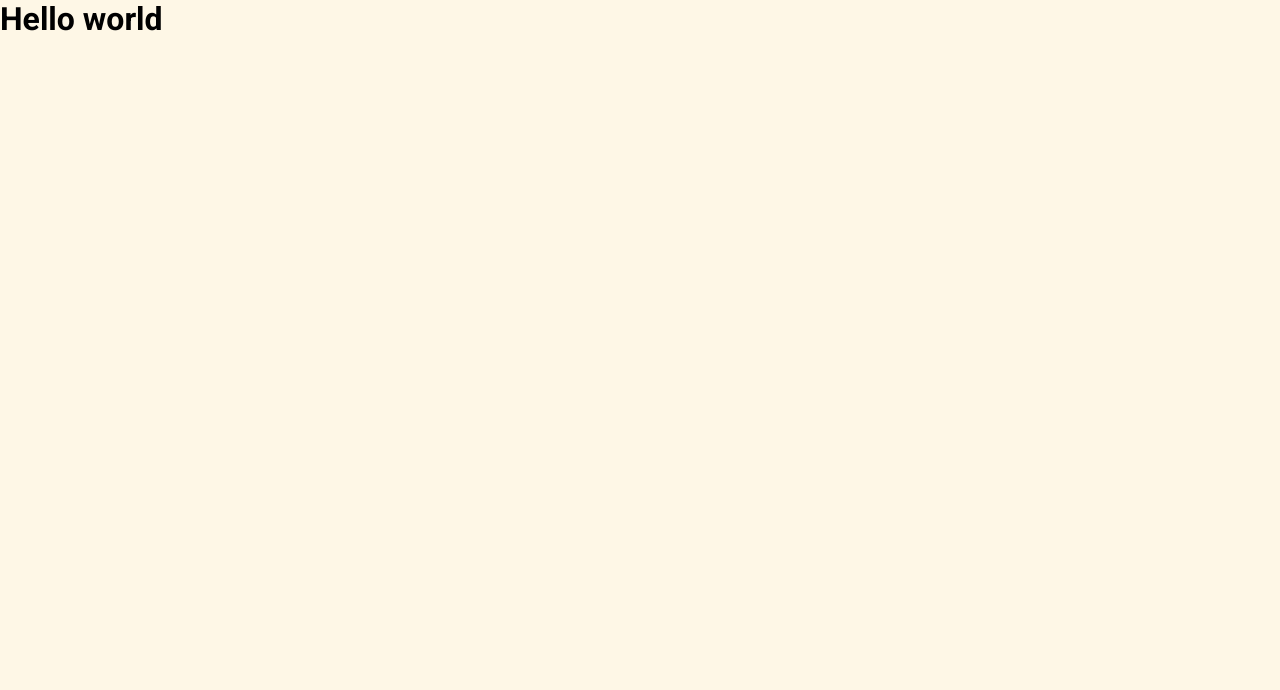
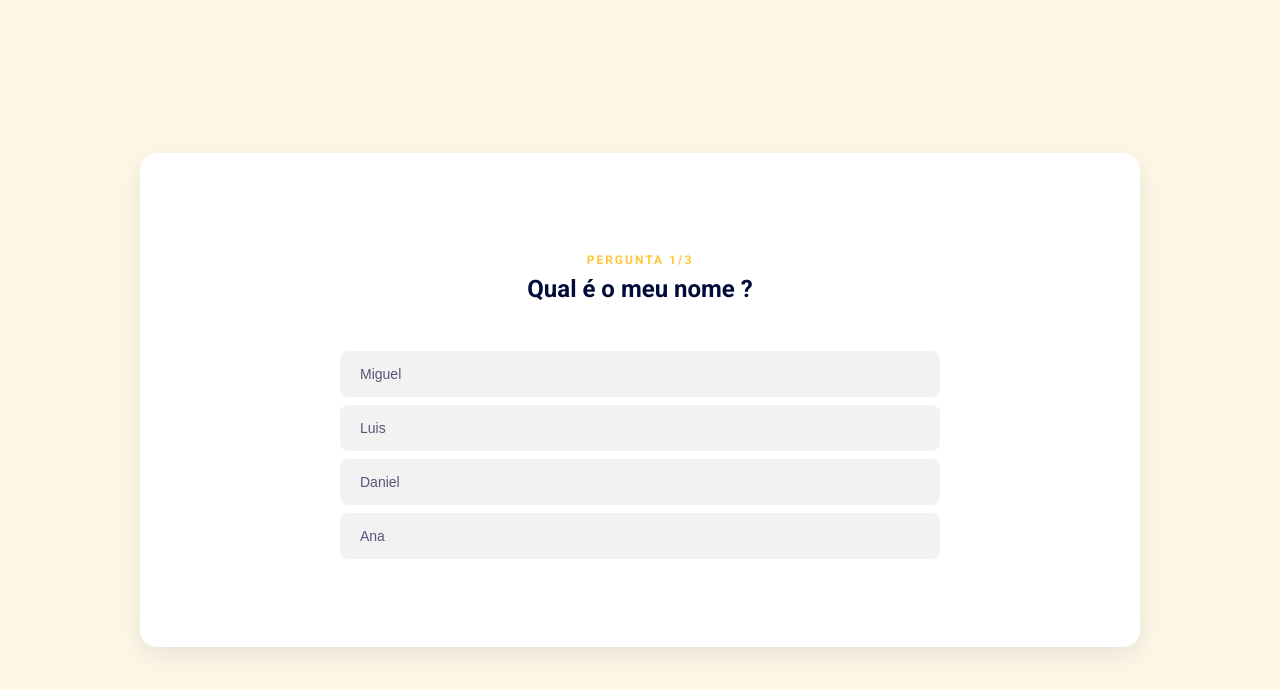
Before and after one commit to Danielpatinno/projeto-01-quiz, a React (Vite) app: page / in a window 1280 px wide. Shown: the top 690 px of the page. Built offline with nearby package versions, Linux system fonts and the light colour scheme.

Commit message:
feat: add Quiz

```diff
--- a/src/App.jsx
+++ b/src/App.jsx
@@ -1,9 +1,14 @@
 import "./styles/global.css"
+
+// Components
+import { Quiz } from "./components/Quiz"
 
 function App() {
 
   return (
-      <h1>Hello world</h1>
+      <Quiz/>
+
+
   )
 }
 
--- /dev/null
+++ b/src/components/Quiz/index.jsx
@@ -0,0 +1,85 @@
+// styles
+import styles from "./styles.module.css"
+
+// components
+import { QuestionAnswer } from "../QuestionAnswer"
+import { useState } from "react";
+
+const QUESTIONS = [
+    {
+        id: 1,
+        question: "Qual é o meu nome ?",
+        answer: ["Miguel", "Luis", "Daniel", "Ana"],
+        correctAnswer: "Daniel"
+    },
+    {
+        id: 2,
+        question: "Qual é a minha idade?",
+        answer: ["19", "15", "30", "22"],
+        correctAnswer: "19"
+    },
+    {
+        id: 3,
+        question: "O que eu sou ?",
+        answer: ["Programador", "Médico", "Eletricista", "Jogador"],
+        correctAnswer: "Programador"
+    },
+    {
+        id: 4,
+        question: "Qual é Daniel ?",
+        answer: ["Homen de Ferro", "Super man", "Homen Aranha", "Homen Formiga"],
+        correctAnswer: "Homen Formiga"
+    }
+
+]
+
+export function Quiz() {
+    const currentQuestion = QUESTIONS[0];
+    const [correctAnswersCount, setCorrectAnswersCount] = useState(0)
+    const [isCurrentQuestionAnswered , setIsCurrentQuestionAnswered] = useState(false)
+
+const handleAnswerQuestion = (event, question, answer) => {
+    if(isCurrentQuestionAnswered) {
+            return;
+        }
+    const isCorrectAnswer = question.correctAnswer === answer
+
+    const resultClassName = isCorrectAnswer ? styles.correct : styles.incorrect
+        event.currentTarget.classList.toggle(resultClassName)
+
+        if(isCorrectAnswer) {
+            setCorrectAnswersCount(correctAnswersCount + 1)
+        }
+
+        setIsCurrentQuestionAnswered(true)
+
+    }
+
+    return (
+        <div className={styles.container}>
+            <div className={styles.card}>
+                <div className={styles.quiz}>
+                    <header className={styles.quizHeader}>
+                        <span className={styles.questionCount}>PERGUNTA 1/3</span>
+                        <p className={styles.question}>
+                            {currentQuestion.question}
+                        </p>
+                    </header>
+
+                    <ul className={styles.answer}>
+                        {currentQuestion.answer.map((answer) => (
+                            <li key={answer} className={styles.answerItem}>
+                                <QuestionAnswer
+                                    answer={answer} question={currentQuestion}
+                                    handleAnswerQuestion = {handleAnswerQuestion}
+                                />
+                            </li>
+                        ))}
+                    </ul>
+                </div>
+            </div>
+
+        </div>
+
+    )
+}
--- /dev/null
+++ b/src/components/Quiz/styles.module.css
@@ -0,0 +1,67 @@
+.container {
+    display: flex;
+    justify-content: center;
+    align-items: center;
+    height: 100%;
+}
+
+.card {
+    display: flex;
+    background-color: #fff;
+    border-radius: 16px;
+    max-width: 1000px;
+    width: 100%;
+    margin: 20px;
+    box-shadow: rgba(149, 157, 165, 0.2) 0px 8px 24px;
+}
+
+.quiz {
+    display: flex;
+    flex-direction: column;
+    justify-content: center;
+    align-items: center;
+    width: 100%;
+    height: 100%;
+    padding: 20px 20px 80px;
+}
+
+.quizHeader {
+    display: flex;
+    flex-direction: column;
+    align-items: center;
+    margin-top: 80px;
+}
+
+.questionCount {
+    font-weight: bold;
+    font-size: 12px;
+    color: #ffc83a;
+    letter-spacing: 2px;
+}
+
+.question {
+    color: #000b39;
+    font-size: 24px;
+    font-weight: bold;
+    margin-top: 8px;
+}
+
+.answer {
+    margin-top: 40px;
+    max-width: 600px;
+    width: 100%;
+}
+
+.answerItem {
+    list-style: none;
+}
+
+.correct {
+    border: 2px solid #4caF50 !important;
+    background-color: #e8f5e9 !important;
+}
+
+.incorrect {
+    border: 2px solid #ff1744 !important;
+    background-color: #ffebee !important;
+}
```
